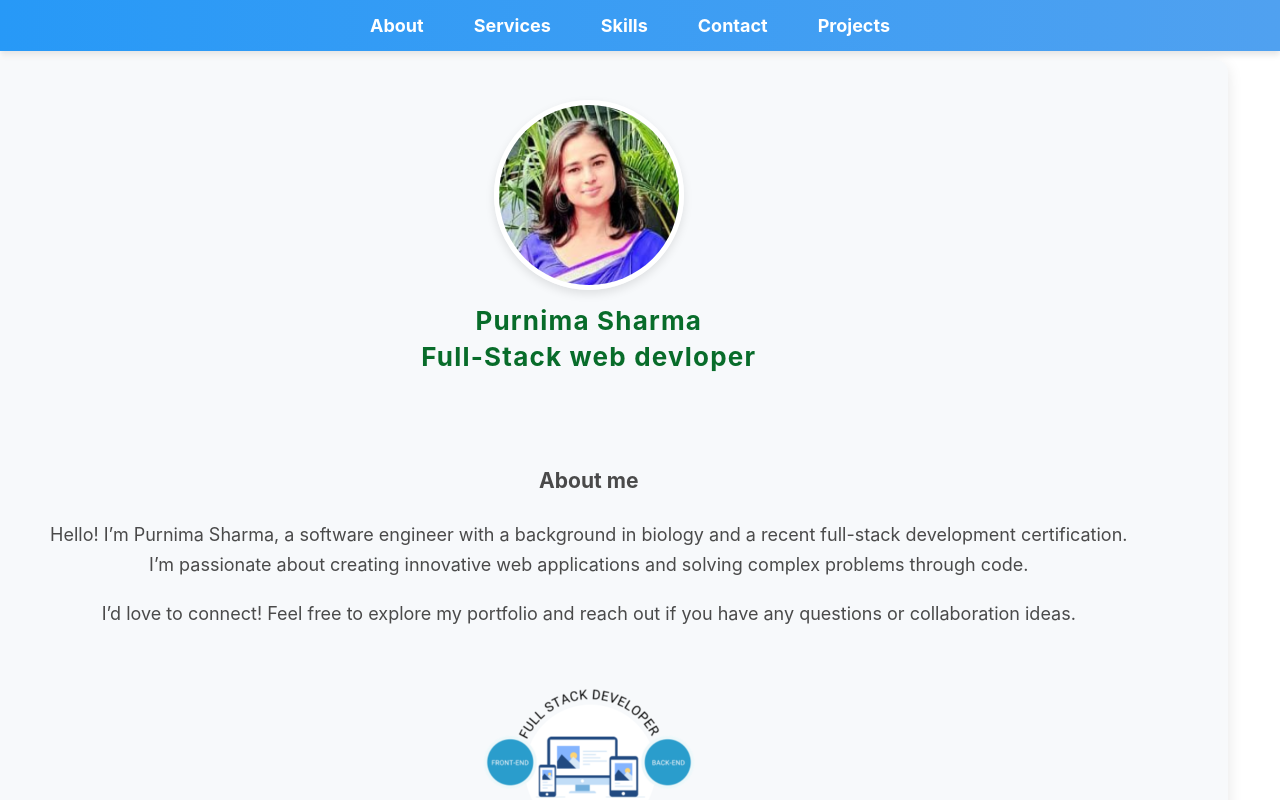
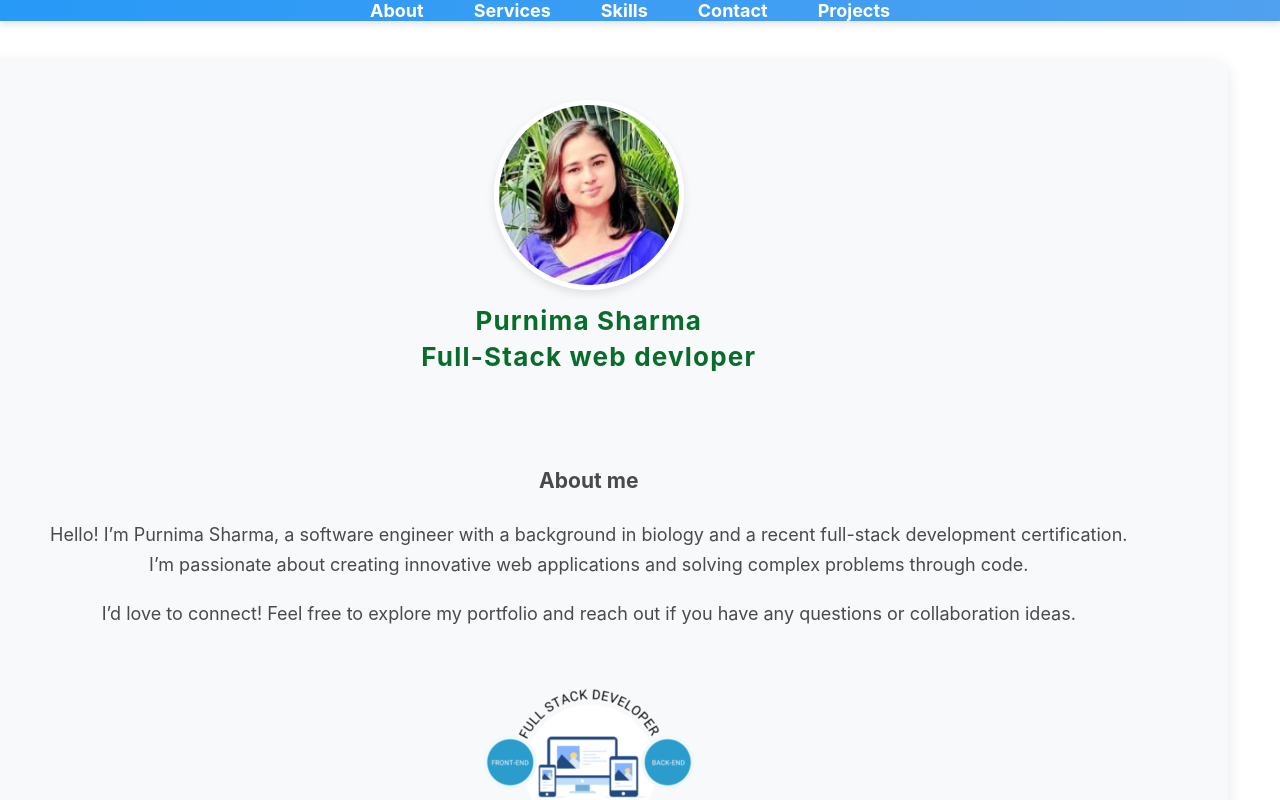
Before and after one commit to iampurnima/portfolio-version-1, a React (Create React App) app: page / in a window 1280 px wide. Shown: the top 800 px of the page. Built offline with nearby package versions, Linux system fonts and the light colour scheme.

Commit message:
nav changed

```diff
--- a/src/App.css
+++ b/src/App.css
@@ -61,7 +61,7 @@ nav ul li a:hover {
 /* Navbar settings */
 nav {
   background: linear-gradient(90deg, #2799f7, #50a1f0); /* Gradient background */
-  padding: 15px 0; /* Increased padding for a more substantial feel */
+  padding: 0; /* Increased padding for a more substantial feel */
   width: 100%; /* Full width to cover entire viewport */
   display: flex;
   justify-content: center;
```
